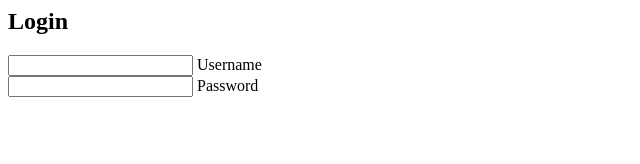
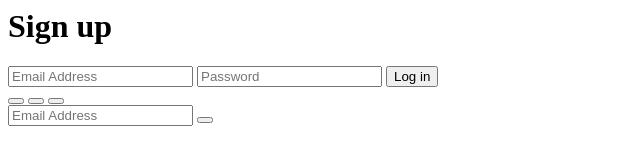
Before and after one commit to Goldie711/Choco, a plain HTML site: page index.html in a window 1280 px wide. Shown: the whole page, without its empty margins (0-640 px from the left). Drawn offline with Linux system fonts and the light colour scheme.

Commit message:
Update index.html

```diff
--- a/index.html
+++ b/index.html
@@ -1,13 +1,28 @@
-<div class="login-box">
-  <h2>Login</h2>
-  <form>
-    <div class="user-box">
-      <input type="text" name="" required="">
-      <label>Username</label>
-    </div>
-    <div class="user-box">
-      <input type="password" name="" required="">
-      <label>Password</label>
-    </div>
-  </form>
-</div>
+<form>
+
+  <div class="segment">
+    <h1>Sign up</h1>
+  </div>
+
+  <label>
+    <input type="text" placeholder="Email Address"/>
+  </label>
+  <label>
+    <input type="password" placeholder="Password"/>
+  </label>
+  <button class="red" type="button"><i class="icon ion-md-lock"></i> Log in</button>
+
+  <div class="segment">
+    <button class="unit" type="button"><i class="icon ion-md-arrow-back"></i></button>
+    <button class="unit" type="button"><i class="icon ion-md-bookmark"></i></button>
+    <button class="unit" type="button"><i class="icon ion-md-settings"></i></button>
+  </div>
+
+  <div class="input-group">
+    <label>
+      <input type="text" placeholder="Email Address"/>
+    </label>
+    <button class="unit" type="button"><i class="icon ion-md-search"></i></button>
+  </div>
+
+</form>
```
